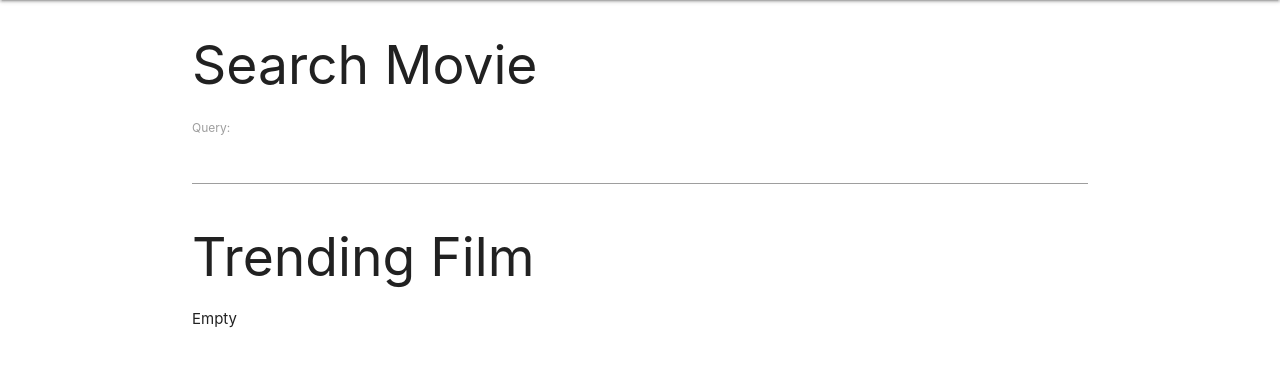
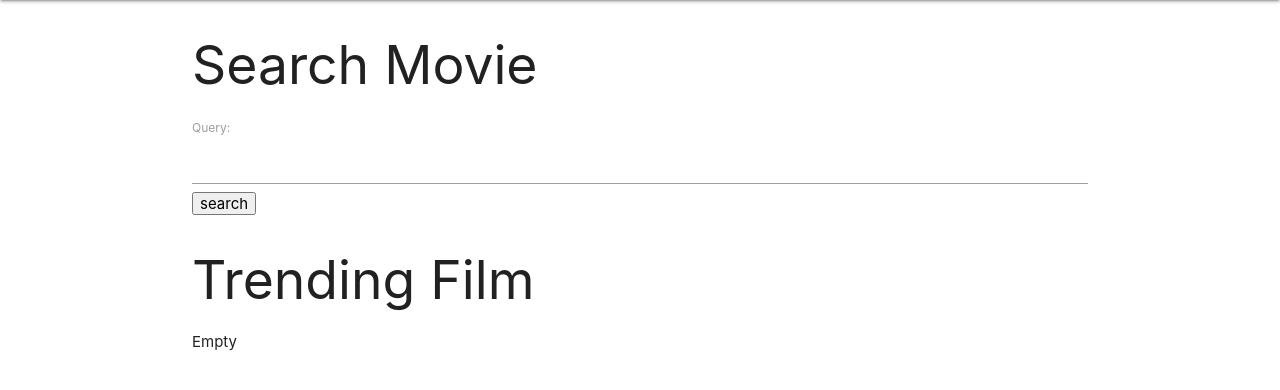
Before and after one commit to berv-uni-project/FilmTrackerWeb, a Django app: template sentiweb/templates/index.html in a window 1280 px wide. Shown: the part 64-454 px from the top of the page. Run offline with Django 3.2, Linux system fonts and the light colour scheme; the template is opened without the code that fills it: values that come from a table or form of the project are taken from there, others are empty; some libraries are stand-ins or nearby versions.

Commit message:
added submit button

```diff
--- a/sentiweb/templates/index.html
+++ b/sentiweb/templates/index.html
@@ -6,6 +6,7 @@
     <form action="{% url 'search' %}" method="POST">
         {% csrf_token %}
         {{forms}}
+        <input type="submit" value="search">
     </form>
 </div>
 
```
